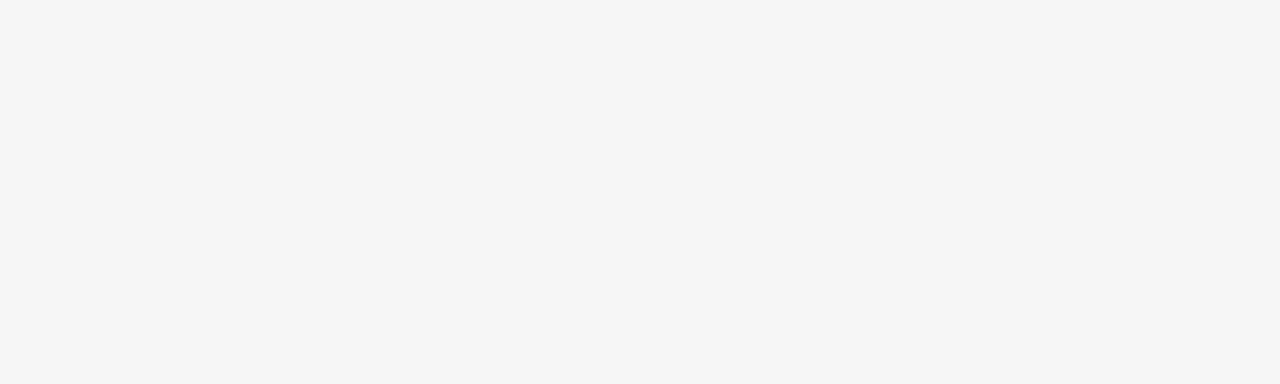
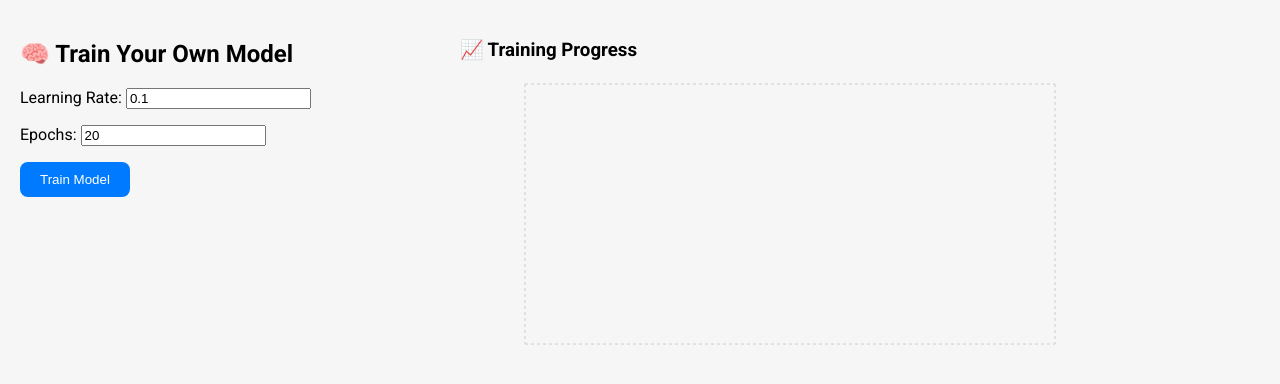
Before and after one commit to VincentG03/macathon_v2, a React (Create React App) app in the folder my-app/: page /ai-virtual-experience in a window 1280 px wide. Before the commit this address had no page. Shown: the top 384 px of the page. Built offline with nearby package versions, Linux system fonts and the light colour scheme.

Commit message:
routers + virtual experience

```diff
--- a/my-app/package.json
+++ b/my-app/package.json
@@ -3,16 +3,19 @@
   "version": "0.1.0",
   "private": true,
   "dependencies": {
+    "@tensorflow/tfjs": "^4.22.0",
     "@testing-library/dom": "^10.4.0",
     "@testing-library/jest-dom": "^6.6.3",
     "@testing-library/react": "^16.3.0",
     "@testing-library/user-event": "^13.5.0",
     "framer-motion": "^12.9.1",
+    "neural-network-visualizer": "^0.3.5",
     "react": "^19.1.0",
     "react-dom": "^19.1.0",
     "react-router-dom": "^7.5.2",
     "react-scripts": "5.0.1",
     "recharts": "^2.15.3",
+    "util": "^0.12.5",
     "web-vitals": "^2.1.4"
   },
   "scripts": {
--- a/my-app/src/App.js
+++ b/my-app/src/App.js
@@ -1,18 +1,20 @@
-// filepath: src/App.js
-import React from 'react';
-import { Routes, Route } from 'react-router-dom';
-import Home from './Home';
-import Explore from './Explore';
+import React from "react";
+import { BrowserRouter as Router, Routes, Route } from "react-router-dom";
+import Home from "./Home";
+import Explore from "./Explore";
 import RocketSimulator from "./HPR_VE";
+import TrainYourOwnModel from "./MDN_VE";
 
 function App() {
   return (
-    <Routes>
-      {/* Landing at “/” shows Home */}
-      <Route path="/" element={<Home />} />
-      {/* “/explore” shows the Explore page */}
-      <Route path="/explore" element={<Explore />} />
-    </Routes>
+    <Router>
+      <Routes>
+        <Route path="/" element={<Home />} /> {/* Home route */}
+        <Route path="/explore" element={<Explore />} /> {/* Explore route */}
+        <Route path="/rocket-simulator" element={<RocketSimulator />} /> {/* Rocket Simulator route */}
+        <Route path="/ai-virtual-experience" element={<TrainYourOwnModel />} />
+      </Routes>
+    </Router>
   );
 }
 
--- a/my-app/src/Explore.js
+++ b/my-app/src/Explore.js
@@ -147,12 +147,32 @@ function Explore({ goToHome, refreshExplore }) {
   >
     Apply Now
   </button>
+  <div className="button-container">
+  {selectedJob?.title === "Simulations Engineer" && (
     <button
       className="apply-button"
       onClick={() => navigate("/rocket-simulator")}
     >
       Go to Rocket Simulator
     </button>
+  )}
+  {selectedJob?.title === "Member" && (
+    <button
+      className="apply-button"
+      onClick={() => navigate("/ai-virtual-experience")}
+    >
+      Go to AI Virtual Experience
+    </button>
+  )}
+  {selectedJob?.title === "Investment Analyst" && (
+    <button
+      className="apply-button"
+      onClick={() => navigate("/finance-virtual-experience")}
+    >
+      Go to Finance Virtual Experience
+    </button>
+  )}
+</div>
 </div>
             </div>
           ) : (
--- /dev/null
+++ b/my-app/src/MDN_VE.js
@@ -0,0 +1,149 @@
+import React, { useState, useEffect } from "react";
+import * as tf from "@tensorflow/tfjs";
+
+
+
+import {
+  LineChart,
+  Line,
+  XAxis,
+  YAxis,
+  Tooltip,
+  Legend,
+  CartesianGrid,
+} from "recharts";
+
+const irisData = {
+  inputs: [
+    [5.1, 3.5, 1.4, 0.2],
+    [7.0, 3.2, 4.7, 1.4],
+    [6.3, 3.3, 6.0, 2.5],
+    [5.0, 3.4, 1.5, 0.2],
+    [6.7, 3.1, 4.4, 1.4],
+    [7.6, 3.0, 6.6, 2.1],
+    [5.4, 3.9, 1.7, 0.4],
+    [6.9, 3.1, 4.9, 1.5],
+    [6.5, 3.0, 5.8, 2.2],
+  ],
+  labels: [
+    [1, 0, 0],
+    [0, 1, 0],
+    [0, 0, 1],
+    [1, 0, 0],
+    [0, 1, 0],
+    [0, 0, 1],
+    [1, 0, 0],
+    [0, 1, 0],
+    [0, 0, 1],
+  ],
+};
+
+export default function TrainYourOwnModel() {
+  const [learningRate, setLearningRate] = useState(0.1);
+  const [epochs, setEpochs] = useState(20);
+  const [trainingData, setTrainingData] = useState([]);
+  const [isTraining, setIsTraining] = useState(false);
+
+  const trainModel = async () => {
+    setIsTraining(true);
+    setTrainingData([]);
+
+    const model = tf.sequential();
+    model.add(
+      tf.layers.dense({ units: 10, activation: "relu", inputShape: [4] })
+    );
+    model.add(tf.layers.dense({ units: 3, activation: "softmax" }));
+    model.compile({
+      optimizer: tf.train.adam(learningRate),
+      loss: "categoricalCrossentropy",
+      metrics: ["accuracy"],
+    });
+
+    const xs = tf.tensor2d(irisData.inputs);
+    const ys = tf.tensor2d(irisData.labels);
+
+    await model.fit(xs, ys, {
+      epochs,
+      callbacks: {
+        onEpochEnd: (epoch, logs) => {
+          setTrainingData((prev) => [
+            ...prev,
+            { epoch, loss: logs.loss, acc: logs.acc },
+          ]);
+        },
+        onTrainEnd: () => {
+          setIsTraining(false);
+        },
+      },
+    });
+  };
+
+  return (
+    <div style={{ display: "flex", gap: "40px", padding: "20px" }}>
+      {/* Left Side: Controls */}
+      <div style={{ flex: 1 }}>
+        <h2>🧠 Train Your Own Model</h2>
+
+        <div style={{ marginBottom: "1rem" }}>
+          <label>Learning Rate: </label>
+          <input
+            type="number"
+            step="0.01"
+            value={learningRate}
+            onChange={(e) => setLearningRate(Number(e.target.value))}
+          />
+        </div>
+
+        <div style={{ marginBottom: "1rem" }}>
+          <label>Epochs: </label>
+          <input
+            type="number"
+            value={epochs}
+            onChange={(e) => setEpochs(Number(e.target.value))}
+          />
+        </div>
+
+        <button
+          onClick={trainModel}
+          disabled={isTraining}
+          style={{
+            background: "#007bff",
+            color: "white",
+            border: "none",
+            padding: "10px 20px",
+            borderRadius: "8px",
+            cursor: "pointer",
+          }}
+        >
+          {isTraining ? "Training..." : "Train Model"}
+        </button>
+      </div>
+
+      {/* Right Side: Chart */}
+      <div style={{ flex: 2 }}>
+        <h3>📈 Training Progress</h3>
+        <LineChart width={600} height={300} data={trainingData}>
+          <CartesianGrid strokeDasharray="3 3" />
+          <XAxis dataKey="epoch" />
+          <YAxis />
+          <Tooltip />
+          <Line
+            type="monotone"
+            dataKey="loss"
+            stroke="#8884d8"
+            strokeWidth={2}
+            name="Loss"
+          />
+          <Line
+            type="monotone"
+            dataKey="acc"
+            stroke="#82ca9d"
+            strokeWidth={2}
+            name="Accuracy"
+          />
+        </LineChart>
+      </div>
+
+    </div>
+  );
+}
--- a/my-app/src/index.js
+++ b/my-app/src/index.js
@@ -1,17 +1,16 @@
-// filepath: src/index.js
 import React from 'react';
 import ReactDOM from 'react-dom/client';
-import { BrowserRouter } from 'react-router-dom';
 import './index.css';
 import App from './App';
 import reportWebVitals from './reportWebVitals';
 
-ReactDOM.createRoot(document.getElementById('root')).render(
+const root = ReactDOM.createRoot(document.getElementById('root')).render(
   <React.StrictMode>
-    <BrowserRouter>
-      <App />
-    </BrowserRouter>
+    <App />
   </React.StrictMode>
 );
 
+// If you want to start measuring performance in your app, pass a function
+// to log results (for example: reportWebVitals(console.log))
+// or send to an analytics endpoint. Learn more: https://bit.ly/CRA-vitals
 reportWebVitals();
```
Also changed, not shown: 1 other file (tests, documents, lock files or other folders). Lines whose indentation alone changed are shown as unchanged.
